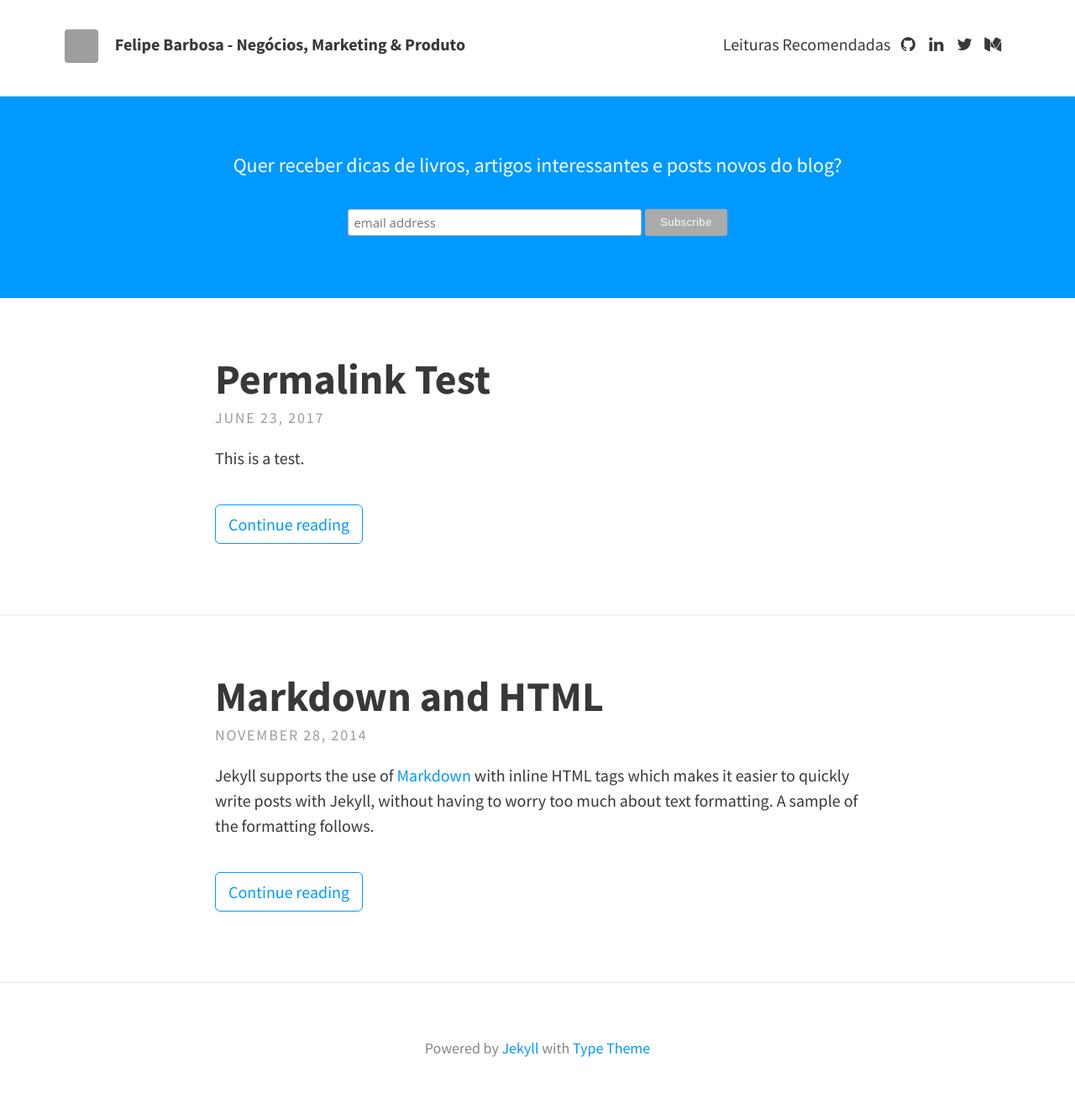
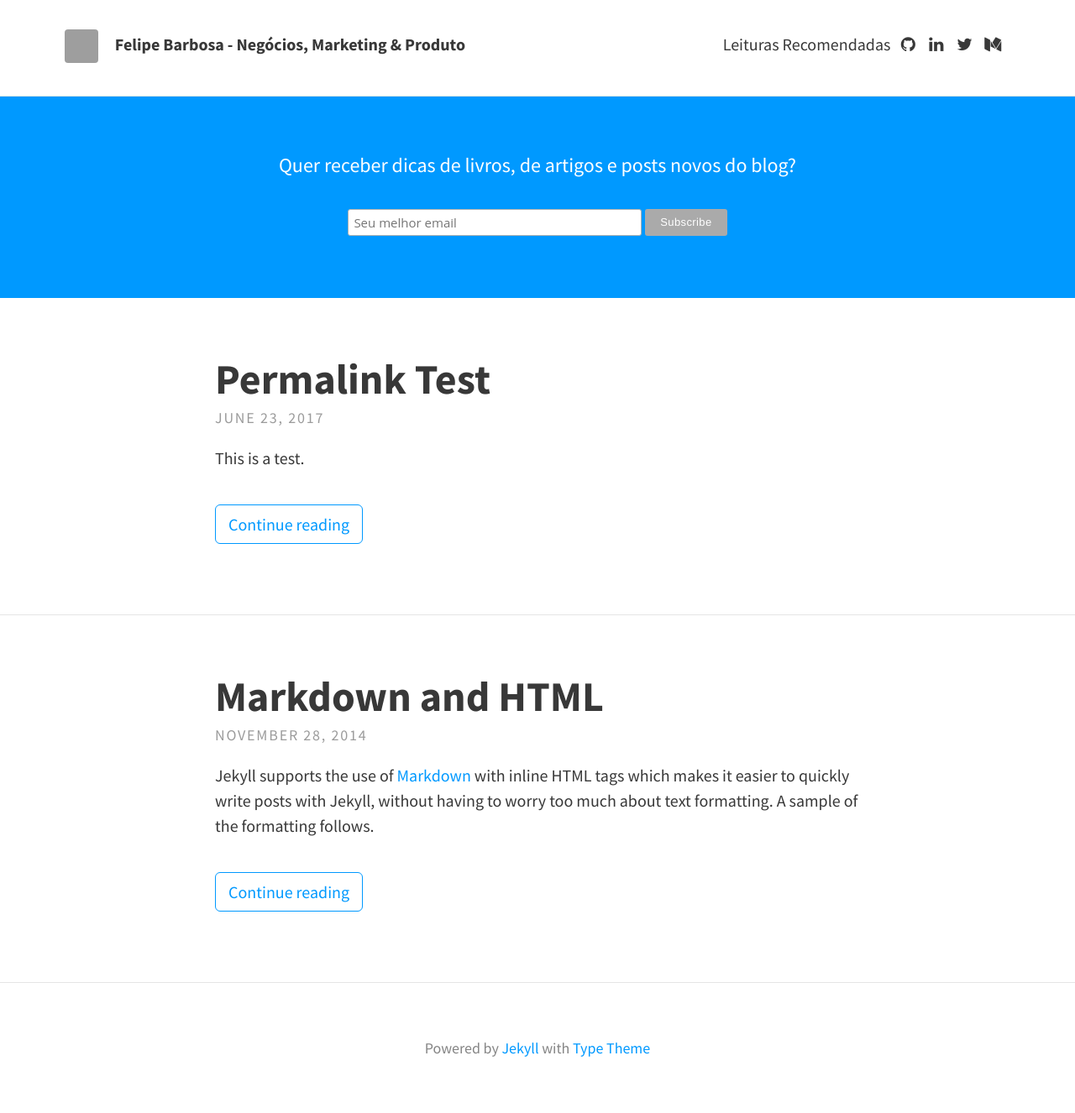
Before and after one commit to felipecbarbosa/felipecbarbosa.github.io, a Jekyll site: the page built from index.html, in a window 1280 px wide. Shown: the whole page at 84% size. Built offline with Jekyll 4.4.1, drawn with Linux system fonts in a browser that asks for light colours; nearby versions of some CDN libraries; the list of posts is cut into pages by our own code; comment, search, counter and statistics services are not loaded; grey boxes are pictures that could not be loaded.

Commit message:
Changed header form quote and placeholder

```diff
--- a/_config.yml
+++ b/_config.yml
@@ -16,11 +16,11 @@ theme_settings:
 
   # Header and footer text
   header_text: >
-    <p>Quer receber dicas de livros, artigos interessantes e posts novos do blog?</p>
+    <p>Quer receber dicas de livros, de artigos e posts novos do blog?</p>
     <div id="mc_embed_signup_header">
     <form action="//felipebarbosa.us11.list-manage.com/subscribe/post?u=d761afe0b6c97e9f4579c61bf&amp;id=4844c62c9d" method="post" id="mc-embedded-subscribe-form" name="mc-embedded-subscribe-form-header" class="validate" target="_blank" novalidate>
         <div id="mc_embed_signup_scroll">
-        <input type="email" value="" name="EMAIL" class="email" id="mce-EMAILH" placeholder="email address" required>
+        <input type="email" value="" name="EMAIL" class="email" id="mce-EMAILH" placeholder="Seu melhor email" required>
         <!-- real people should not fill this in and expect good things - do not remove this or risk form bot signups-->
         <div style="position: absolute; left: -5000px;" aria-hidden="true"><input type="text" name="b_d761afe0b6c97e9f4579c61bf_4844c62c9d" tabindex="-1" value=""></div>
         <div class="clear"><input type="submit" value="Subscribe" name="subscribe" id="mc-embedded-subscribe" class="button"></div>
```
